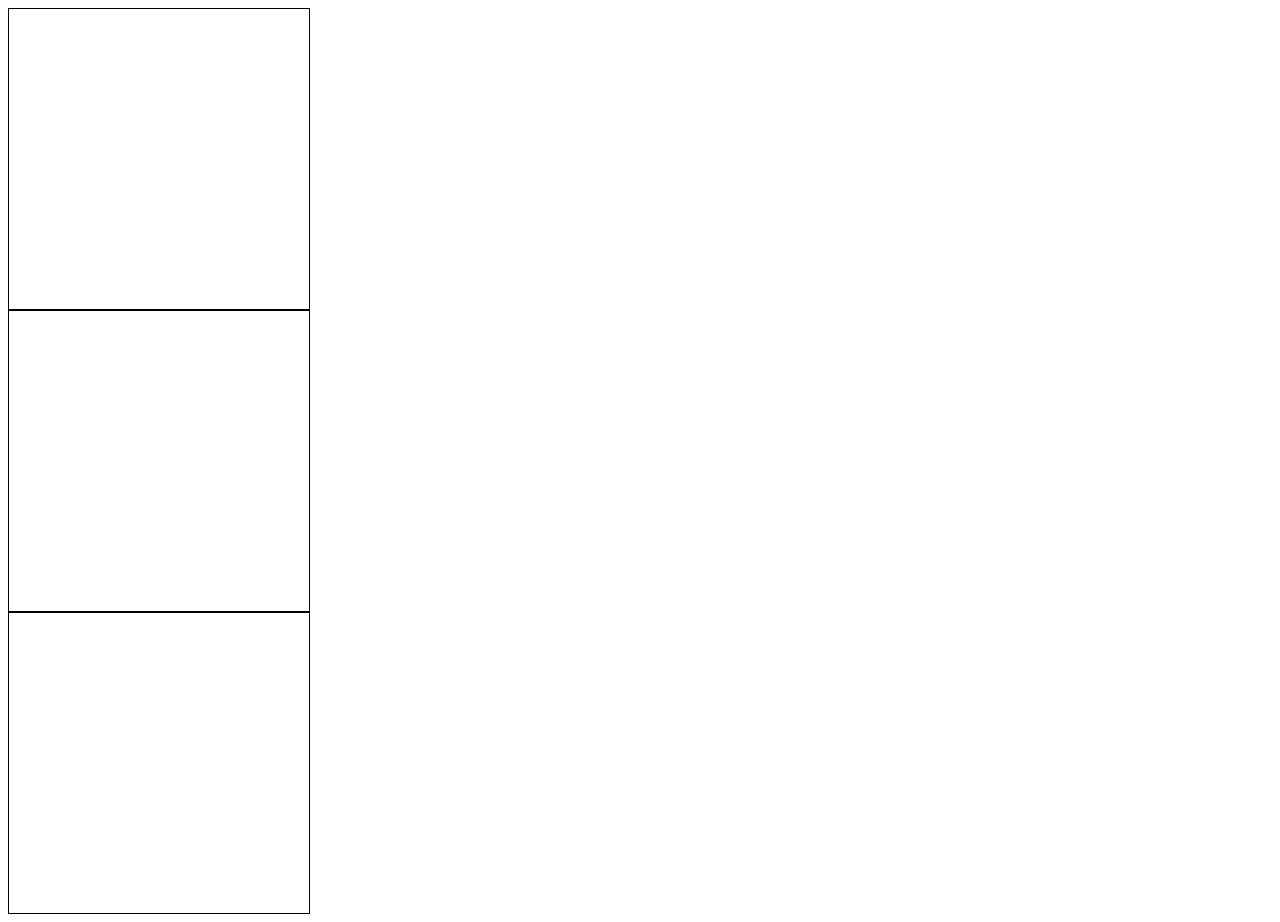
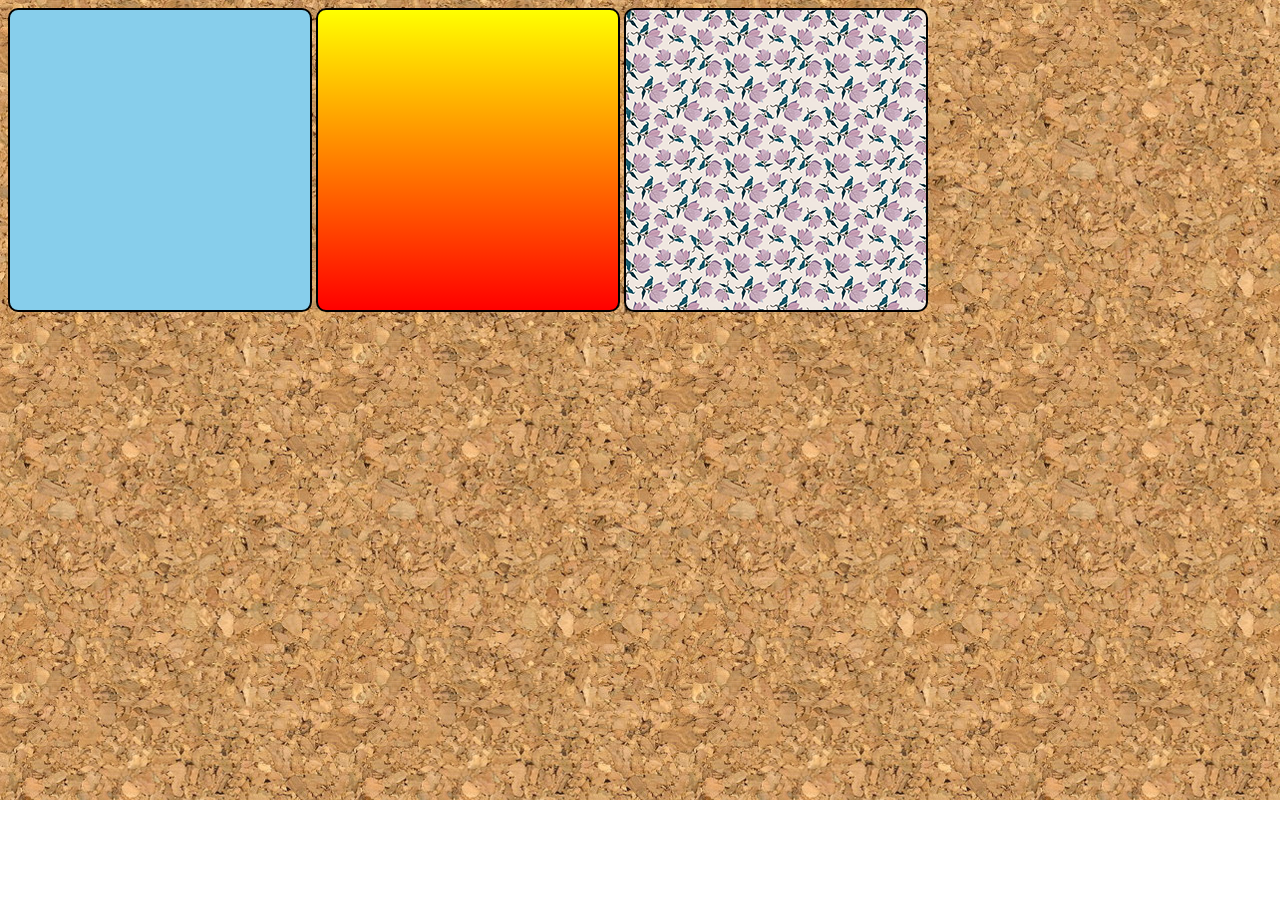
Before and after one commit to PedroLobato12/ed022, a plain HTML site: page fundo001.html in a window 1280 px wide. After the commit the page ends 800 px from the top, so only its background shows below. Drawn offline with Linux system fonts and the light colour scheme.

Commit message:
Atualização 02

```diff
--- a/fundo001.html
+++ b/fundo001.html
@@ -5,22 +5,39 @@
     <meta name="viewport" content="width=device-width, initial-scale=1.0">
     <title>Teste de Imagem de Fundo</title>
     <style>
+        body {
+            background-image: url(imagens/wallpaper001.jpg);
+        }
+
         div.quadrado {
-            border: 1px solid black;
+            display: inline-block;
+            border: 2px solid black;
+            border-radius: 10px;
+            background-color: lightgrey;
             width: 300px;
             height: 300px;
-
         }
 
+        div#q1 {
+            background-color: skyblue;
+        }
+
+        div#q2 {
+            background-image: linear-gradient(to bottom, yellow, red);
+        }
+
+        div#q3 {
+            background-image: url(imagens/pattern003.png);
+        }
     </style>
 </head>
 <body>
-    <div class="quadrado">
+    <div class="quadrado" id="q1">
     </div>
-    <div class="quadrado">
+    <div class="quadrado" id="q2">
 
     </div>
-    <div class="quadrado">
+    <div class="quadrado" id="q3">
 
     </div>
 </body>
```
